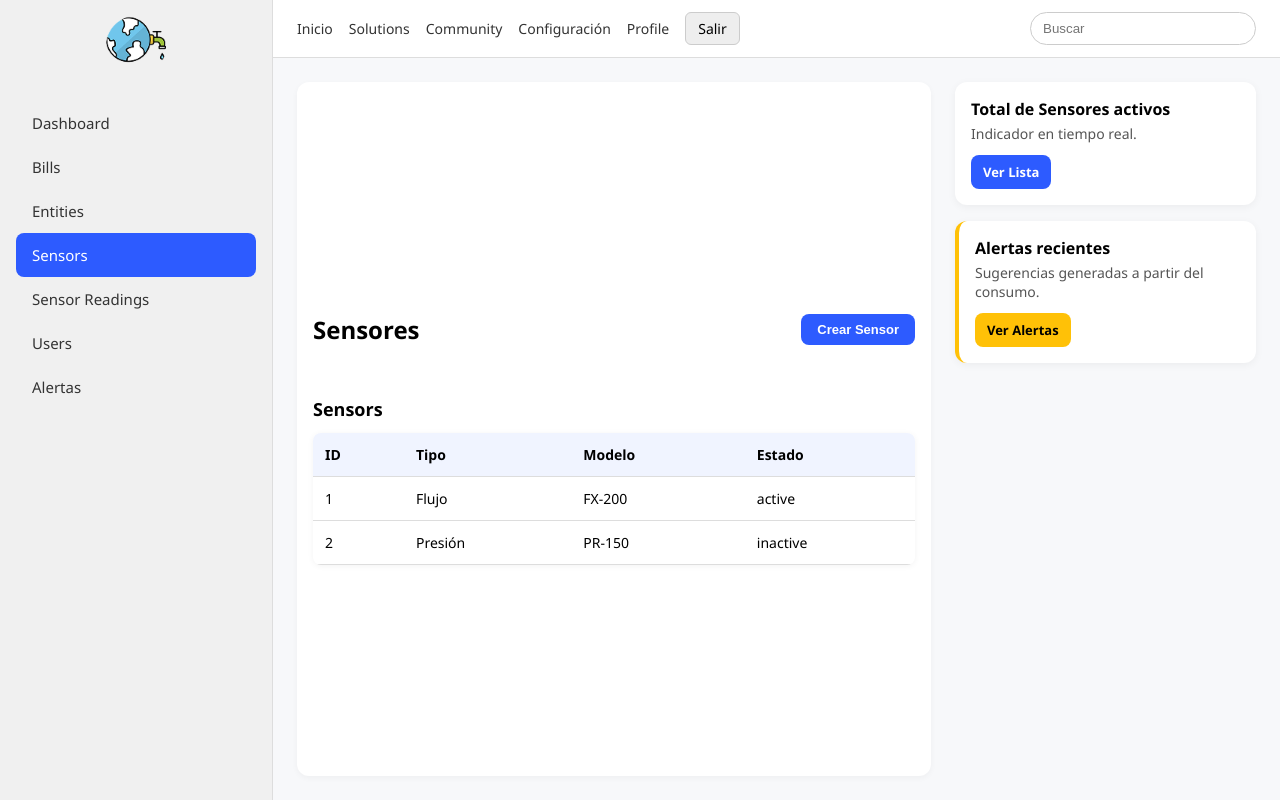
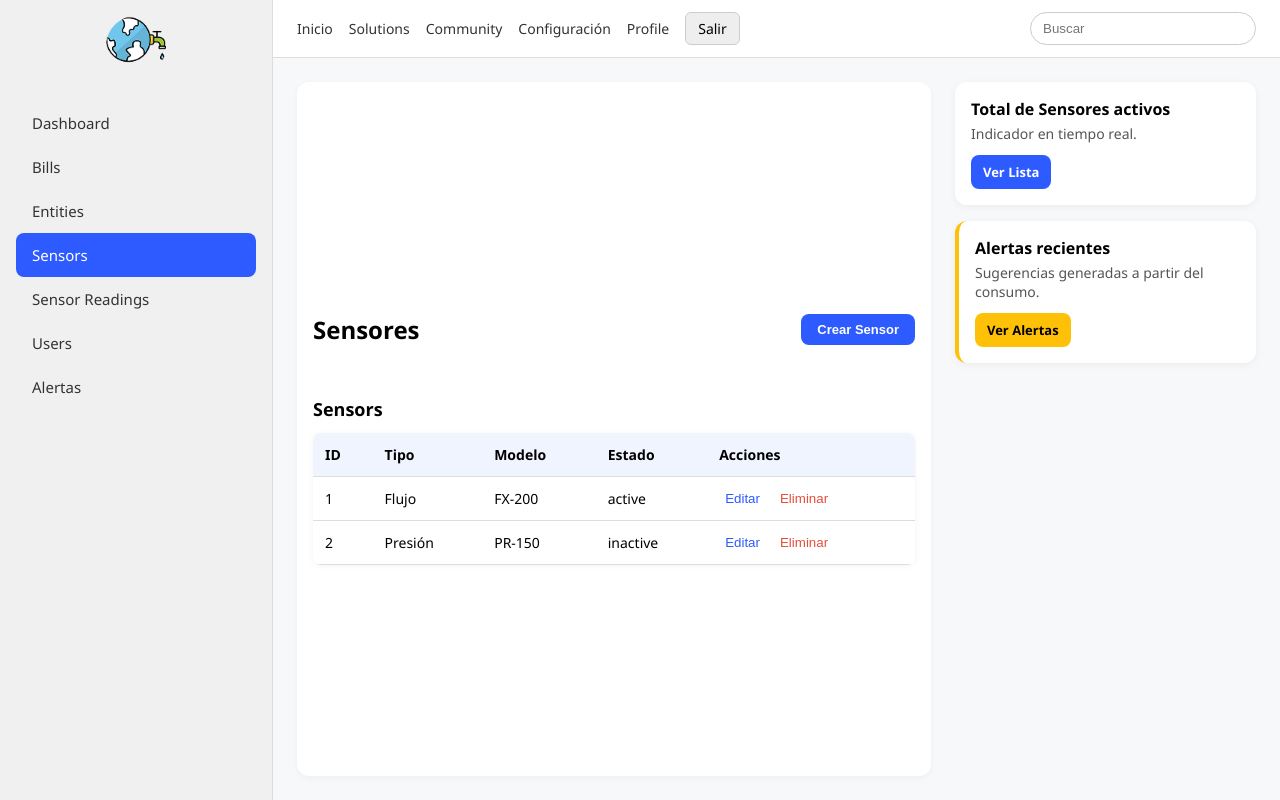
Before and after one commit to BraytoGBDX/AquaBrym-Frontend, a React (Vite) app: page /admin in a window 1280 px wide. Both pictures are taken after a click on the element "Sensors". Built offline with nearby package versions, Linux system fonts and the light colour scheme.

Commit message:
Modificando la tabla de sensores

```diff
--- a/src/components/SensorForm.jsx
+++ b/src/components/SensorForm.jsx
@@ -1,25 +1,44 @@
-import React, { useState } from 'react';
+import React, { useState, useEffect } from 'react';
 import './styles/SensorForm.css';
 
-export default function SensorForm({ onSubmit }) {
-  const [form, setForm] = useState({
+const SensorForm = ({ sensor, onClose, onSubmit }) => {
+  const [formData, setFormData] = useState({
     sensor_type: '',
     model: '',
     status: 'active'
   });
 
+  // Cuando cambia el sensor, actualiza los campos
+  useEffect(() => {
+    if (sensor) {
+      setFormData({
+        sensor_type: sensor.sensor_type || '',
+        model: sensor.model || '',
+        status: sensor.status || 'active'
+      });
+    } else {
+      setFormData({
+        sensor_type: '',
+        model: '',
+        status: 'active'
+      });
+    }
+  }, [sensor]);
+
   const handleChange = e => {
-    setForm({ ...form, [e.target.name]: e.target.value });
+    setFormData({ ...formData, [e.target.name]: e.target.value });
   };
 
-  const handleSubmit = e => {
+  const handleSubmit = (e) => {
     e.preventDefault();
-    onSubmit(form);
-    setForm({
-      sensor_type: '',
-      model: '',
-      status: 'active'
-    });
+    if (sensor) {
+      // Es edición, incluye el id
+      onSubmit({ ...formData, id: sensor.id });
+    } else {
+      // Es creación
+      onSubmit(formData);
+    }
+    onClose();
   };
 
   return (
@@ -31,7 +50,7 @@ export default function SensorForm({ onSubmit }) {
         type="text"
         name="sensor_type"
         placeholder="Tipo"
-        value={form.sensor_type}
+        value={formData.sensor_type}
         onChange={handleChange}
         required
       />
@@ -41,7 +60,7 @@ export default function SensorForm({ onSubmit }) {
         type="text"
         name="model"
         placeholder="Modelo"
-        value={form.model}
+        value={formData.model}
         onChange={handleChange}
         required
       />
@@ -49,15 +68,17 @@ export default function SensorForm({ onSubmit }) {
       <select
         className="sensorform-select"
         name="status"
-        value={form.status}
+        value={formData.status}
         onChange={handleChange}
       >
         <option value="active">Activo</option>
         <option value="inactive">Inactivo</option>
       </select>
       <button className="sensorform-btn" type="submit">
-        Crear
+        {sensor ? 'Editar' : 'Crear'}
       </button>
     </form>
   );
 }
+
+export default SensorForm;
--- a/src/components/Table.jsx
+++ b/src/components/Table.jsx
@@ -1,7 +1,7 @@
 import React from 'react';
 import './styles/Table.css';
 
-const Table = ({ columns, data, title }) => {
+const Table = ({ columns, data, title, actions }) => { // <--- agrega actions aquí
   return (
     <div className="table-container">
       <div className="table-title">{title}</div>
@@ -14,19 +14,19 @@ const Table = ({ columns, data, title }) => {
           </tr>
         </thead>
         <tbody>
-          {data.length === 0 ? (
-            <tr>
-              <td colSpan={columns.length} style={{ textAlign: 'center' }}>Sin datos</td>
+          {data.map((row, rowIndex) => (
+            <tr key={row.id || rowIndex}>
+              {columns.map((col, colIndex) => {
+                let value;
+                if (typeof col.accessor === 'function') {
+                  value = col.accessor(row, actions); // <--- usa actions aquí
+                } else {
+                  value = row[col.accessor];
+                }
+                return <td key={colIndex}>{value}</td>;
+              })}
             </tr>
-          ) : (
-            data.map((row, i) => (
-              <tr key={i}>
-                {columns.map((col, j) => (
-                  <td key={j}>{row[col.accessor]}</td>
-                ))}
-              </tr>
-            ))
-          )}
+          ))}
         </tbody>
       </table>
     </div>
--- a/src/pages/admin/Dashboard.jsx
+++ b/src/pages/admin/Dashboard.jsx
@@ -66,7 +66,26 @@ const columnsMap = {
     { header: 'ID', accessor: 'id' },
     { header: 'Tipo', accessor: 'sensor_type' },
     { header: 'Modelo', accessor: 'model' },
-    { header: 'Estado', accessor: 'status' }
+    { header: 'Estado', accessor: 'status' },
+    {
+      header: 'Acciones',
+      accessor: (row, { onEdit, onDelete }) => (
+        <div style={{ display: 'flex', gap: 8 }}>
+          <button
+            onClick={() => onEdit(row)}
+            style={{ background: 'none', border: 'none', color: '#2d5bff', cursor: 'pointer' }}
+          >
+            Editar
+          </button>
+          <button
+            onClick={() => onDelete(row)}
+            style={{ background: 'none', border: 'none', color: '#e74c3c', cursor: 'pointer' }}
+          >
+            Eliminar
+          </button>
+        </div>
+      )
+    }
   ],
   'Sensor Readings': [
     { header: 'ID', accessor: 'id' },
@@ -97,6 +116,9 @@ function AdminDashboard() {
 
   const [sensors, setSensors] = useState(dataMap.Sensors);
   const [showSensorForm, setShowSensorForm] = useState(false);
+  const [sensorToDelete, setSensorToDelete] = useState(null);
+
+  const [sensorToEdit, setSensorToEdit] = useState(null);
 
   function handleCreateUser(data) {
     setUsers([
@@ -136,6 +158,31 @@ function AdminDashboard() {
       }
     ]);
     setShowSensorForm(false);
+  }
+
+  function handleDeleteSensorConfirmed() {
+    setSensors(sensors.filter(s => s.id !== sensorToDelete.id));
+    setSensorToDelete(null);
+  }
+
+  function handleSaveSensor(data) {
+    if (sensorToEdit) {
+      // Editar: actualiza el sensor en el array
+      setSensors(sensors.map(s => s.id === data.id ? data : s));
+    } else {
+      // Crear: agrega un nuevo sensor
+      setSensors([
+        ...sensors,
+        {
+          id: sensors.length > 0 ? Math.max(...sensors.map(s => s.id)) + 1 : 1,
+          sensor_type: data.sensor_type,
+          model: data.model,
+          status: data.status
+        }
+      ]);
+    }
+    setShowSensorForm(false);
+    setSensorToEdit(null);
   }
 
   return (
@@ -242,23 +289,23 @@ function AdminDashboard() {
                   title={activeSection}
                   columns={columnsMap[activeSection]}
                   data={sensors}
+                  actions={{
+                    onEdit: (row) => {
+                      setSensorToEdit(row);
+                      setShowSensorForm(true);
+                    },
+                    onDelete: (row) => setSensorToDelete(row)
+                  }}
                 />
                 {showSensorForm && (
-                  <div style={{
-                    position: 'fixed',
-                    top: 0, left: 0, width: '100vw', height: '100vh',
-                    background: 'rgba(0,0,0,0.2)', display: 'flex', alignItems: 'center', justifyContent: 'center', zIndex: 1000
-                  }}>
-                    <div style={{ background: '#fff', padding: 32, borderRadius: 12, boxShadow: '0 2px 12px rgba(0,0,0,0.15)', minWidth: 400 }}>
-                      <SensorForm onSubmit={handleCreateSensor} />
-                      <button
-                        style={{ marginTop: 16, width: '100%', padding: '8px', borderRadius: 8, background: '#888', color: '#fff', border: 'none', cursor: 'pointer' }}
-                        onClick={() => setShowSensorForm(false)}
-                      >
-                        Cancelar
-                      </button>
-                    </div>
-                  </div>
+                  <SensorForm
+                    sensor={sensorToEdit}
+                    onClose={() => {
+                      setShowSensorForm(false);
+                      setSensorToEdit(null);
+                    }}
+                    onSubmit={handleSaveSensor}
+                  />
                 )}
               </>
             ) : activeSection === 'Users' ? (
@@ -319,6 +366,34 @@ function AdminDashboard() {
           </div>
         </div>
       </div>
+
+      {sensorToDelete && (
+        <div style={{
+          position: 'fixed', top: 0, left: 0, width: '100vw', height: '100vh',
+          background: 'rgba(0,0,0,0.2)', display: 'flex', alignItems: 'center', justifyContent: 'center', zIndex: 2000
+        }}>
+          <div style={{
+            background: '#fff6f7', border: '2px solid #2196f3', borderRadius: 18, padding: 40, minWidth: 350,
+            display: 'flex', flexDirection: 'column', alignItems: 'center'
+          }}>
+            <h2 style={{ fontSize: 36, marginBottom: 24 }}>ELIMINAR</h2>
+            <div style={{ display: 'flex', gap: 40, marginBottom: 12 }}>
+              <button
+                style={{
+                  width: 60, height: 60, borderRadius: '50%', background: '#2ecc40', border: 'none', fontSize: 32, color: '#fff', cursor: 'pointer'
+                }}
+                onClick={handleDeleteSensorConfirmed}
+              >✔</button>
+              <button
+                style={{
+                  width: 60, height: 60, borderRadius: '50%', background: '#e74c3c', border: 'none', fontSize: 32, color: '#fff', cursor: 'pointer'
+                }}
+                onClick={() => setSensorToDelete(null)}
+              >✖</button>
+            </div>
+          </div>
+        </div>
+      )}
     </div>
   );
 }
```
